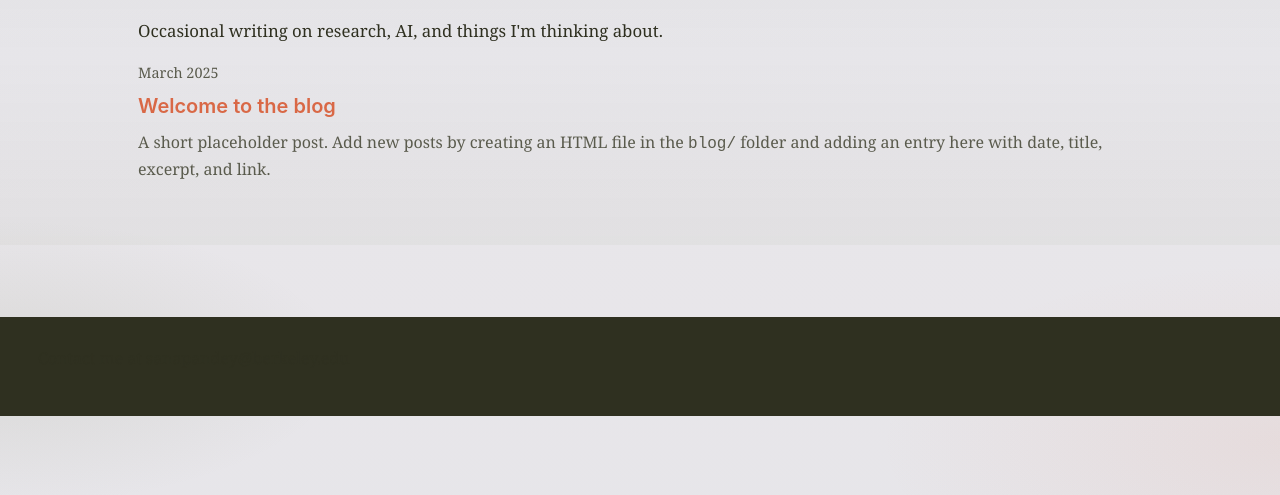
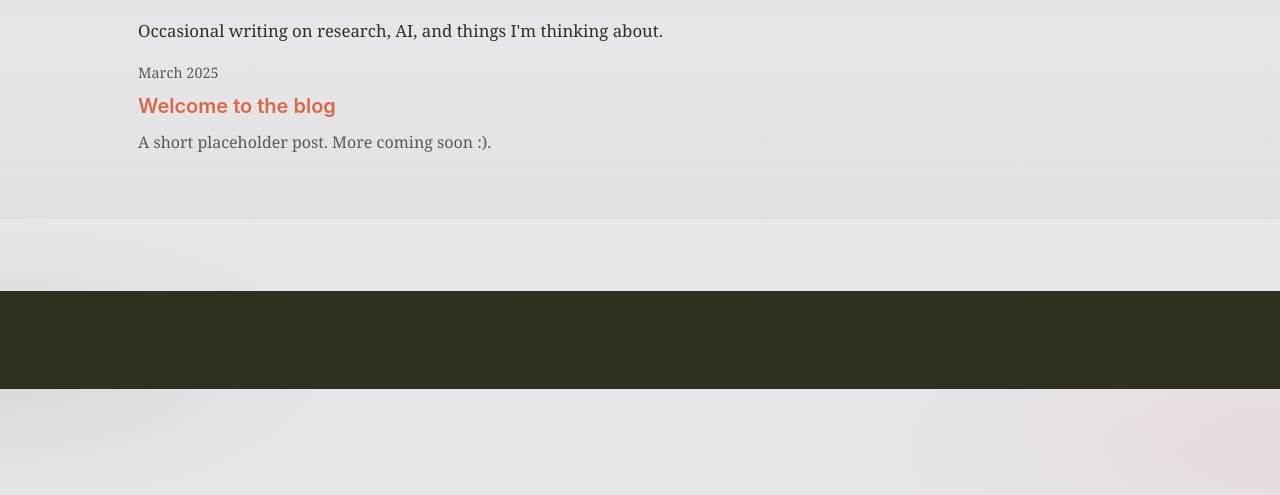
Before and after one commit to sanapandey/sanapandey.github.io, a plain HTML site: page blog/index.html in a window 1280 px wide. Shown: the part 277-772 px from the top of the page. Drawn offline with Linux system fonts and the light colour scheme.

Commit message:
fixed blog message

```diff
--- a/blog/index.html
+++ b/blog/index.html
@@ -34,7 +34,8 @@
       <li>
         <div class="post-meta">March 2025</div>
         <h3 class="post-title"><a href="sample-post.html">Welcome to the blog</a></h3>
-        <p class="post-excerpt">A short placeholder post. Add new posts by creating an HTML file in the <code>blog/</code> folder and adding an entry here with date, title, excerpt, and link.</p>
+        <p class="post-excerpt">A short placeholder post. More coming soon :).</p>
+        <!-- TODO: Add more posts here - Add new posts by creating an HTML file in the <code>blog/</code> folder and adding an entry here with date, title, excerpt, and link.->
       </li>
       <!-- Add more posts by duplicating the <li> block above and updating the link, date, title, and excerpt. -->
     </ul>
```
